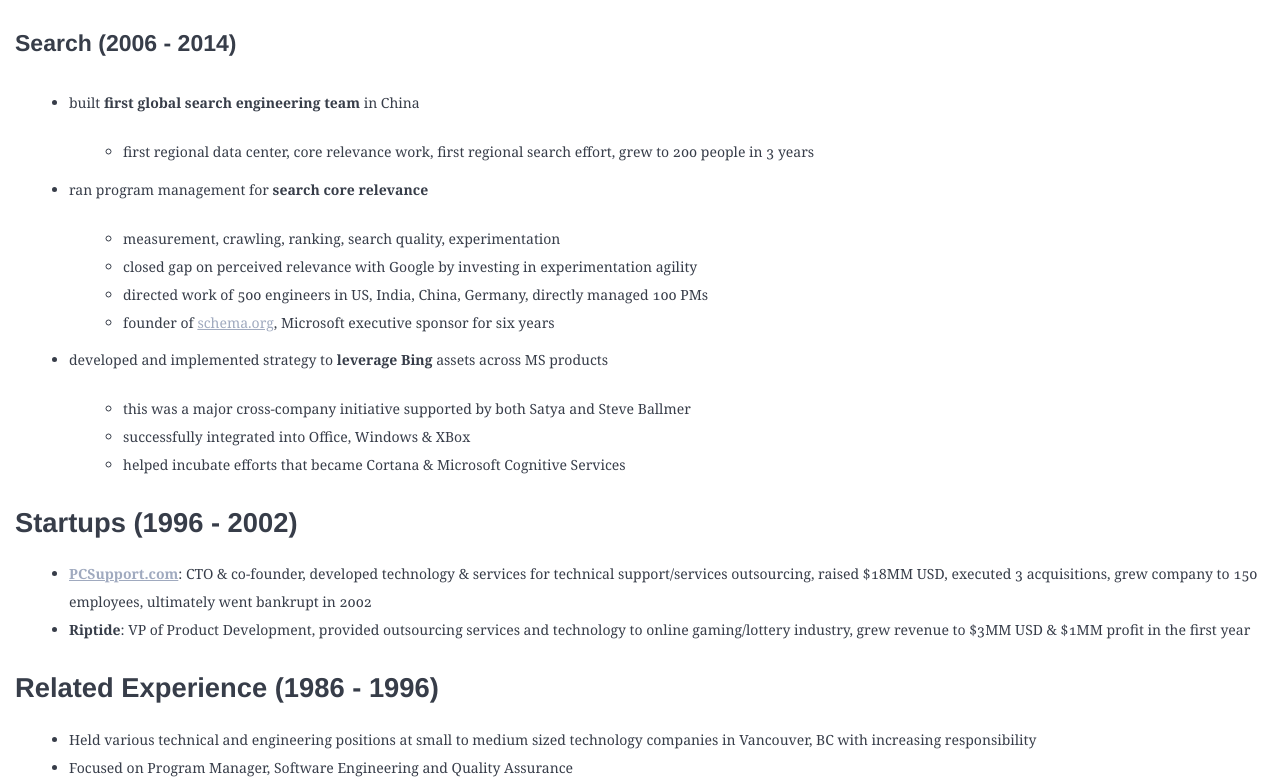
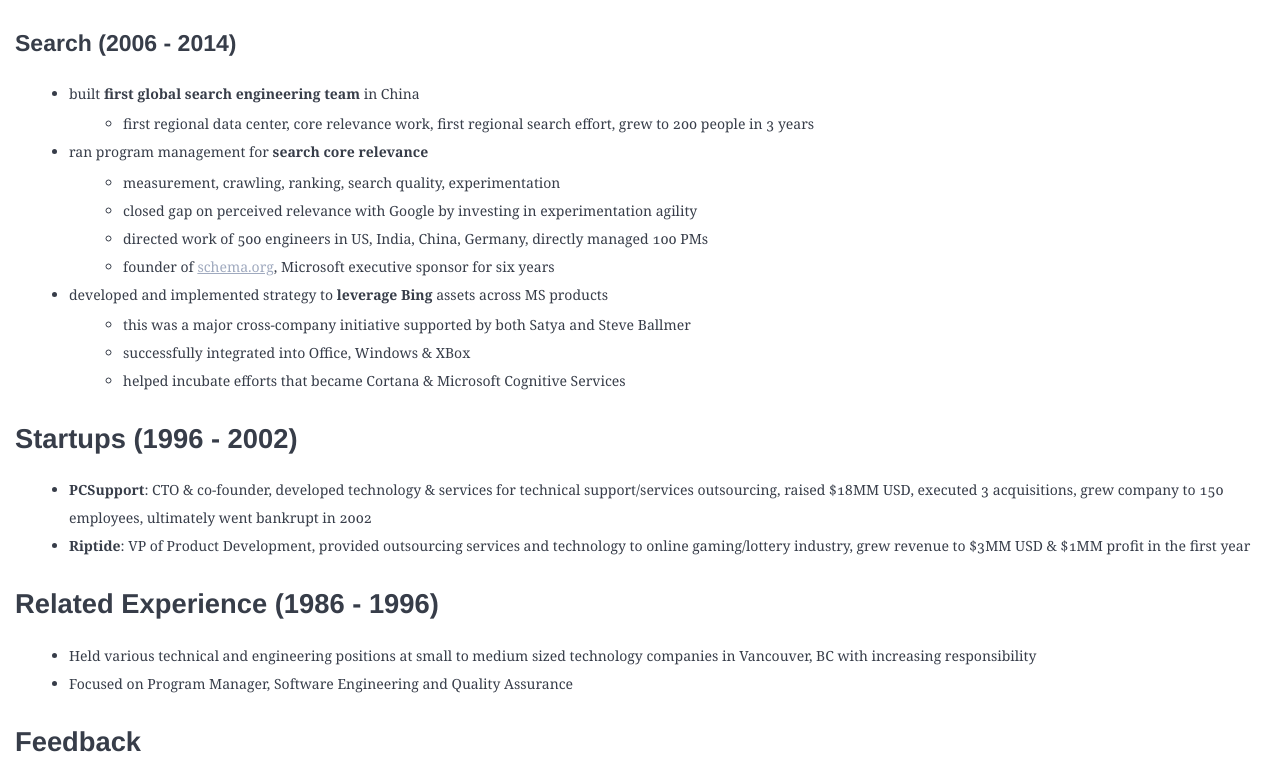
Before and after one commit to smacbeth/smacbeth.github.io, a plain HTML site: page index.html in a window 1280 px wide. Shown: the part 681-1464 px from the top of the page. Drawn offline with nearby package versions, Linux system fonts and the light colour scheme.

Commit message:
fixed formatting in index.html

```diff
--- a/index.html
+++ b/index.html
@@ -30,16 +30,14 @@
 </ul>
 </li>
 </ul>
-<h3><a id="Search_2006__2014_22"></a>Search (2006 - 2014)</h3>
+<h3><a id="Search_2006__2014_21"></a>Search (2006 - 2014)</h3>
 <ul>
-<li>
-<p>built <strong>first global search engineering team</strong> in China</p>
+<li>built <strong>first global search engineering team</strong> in China
 <ul>
 <li>first regional data center, core relevance work, first regional search effort, grew to 200 people in 3 years</li>
 </ul>
 </li>
-<li>
-<p>ran program management for <strong>search core relevance</strong></p>
+<li>ran program management for <strong>search core relevance</strong>
 <ul>
 <li>measurement, crawling, ranking, search quality, experimentation</li>
 <li>closed gap on perceived relevance with Google by investing in experimentation agility</li>
@@ -47,8 +45,7 @@
 <li>founder of <a href="http://schema.org">schema.org</a>, Microsoft executive sponsor for six years</li>
 </ul>
 </li>
-<li>
-<p>developed and implemented strategy to <strong>leverage Bing</strong> assets across MS products</p>
+<li>developed and implemented strategy to <strong>leverage Bing</strong> assets across MS products
 <ul>
 <li>this was a major cross-company initiative supported by both Satya and Steve Ballmer</li>
 <li>successfully integrated into Office, Windows &amp; XBox</li>
@@ -56,17 +53,17 @@
 </ul>
 </li>
 </ul>
-<h2><a id="Startups_1996__2002_38"></a>Startups (1996 - 2002)</h2>
+<h2><a id="Startups_1996__2002_34"></a>Startups (1996 - 2002)</h2>
 <ul>
-<li><strong><a href="http://PCSupport.com">PCSupport.com</a></strong>: CTO &amp; co-founder, developed technology &amp; services for technical support/services outsourcing, raised $18MM USD, executed 3 acquisitions, grew company to 150 employees, ultimately went bankrupt in 2002</li>
+<li><strong>PCSupport</strong>: CTO &amp; co-founder, developed technology &amp; services for technical support/services outsourcing, raised $18MM USD, executed 3 acquisitions, grew company to 150 employees, ultimately went bankrupt in 2002</li>
 <li><strong>Riptide</strong>: VP of Product Development, provided outsourcing services and technology to online gaming/lottery industry, grew revenue to $3MM USD &amp; $1MM profit in the first year</li>
 </ul>
-<h2><a id="Related_Experience_1986__1996_43"></a>Related Experience (1986 - 1996)</h2>
+<h2><a id="Related_Experience_1986__1996_38"></a>Related Experience (1986 - 1996)</h2>
 <ul>
 <li>Held various technical and engineering positions at small to medium sized technology companies in Vancouver, BC with increasing responsibility</li>
 <li>Focused on Program Manager, Software Engineering and Quality Assurance</li>
 </ul>
-<h2><a id="Feedback_48"></a>Feedback</h2>
+<h2><a id="Feedback_42"></a>Feedback</h2>
 <p><strong>Radek Dabrowksi</strong> - <em>Principal Software Engineer</em> - Project Loop<br>
 Steve is very strong technical leader who has both exceptional breadth and depth. When he operates at the strategic level, his insights and feedback on both business aspects and architecture / design are always deeply thought through and impactful. He can set direction for a team and keep everyone moving with great efficiency. Steve does it by creating a trust relationship with his team and ensuring everyone is empowered. He always cares about the project and the team. Working for Steve I always felt I had the autonomy and space to grow while knowing I could count on him anytime I needed guidance or backup.
 On top of this, Steve never shies away from going deep into an area, being a very quick learner and having a great work ethic.</p>
```
